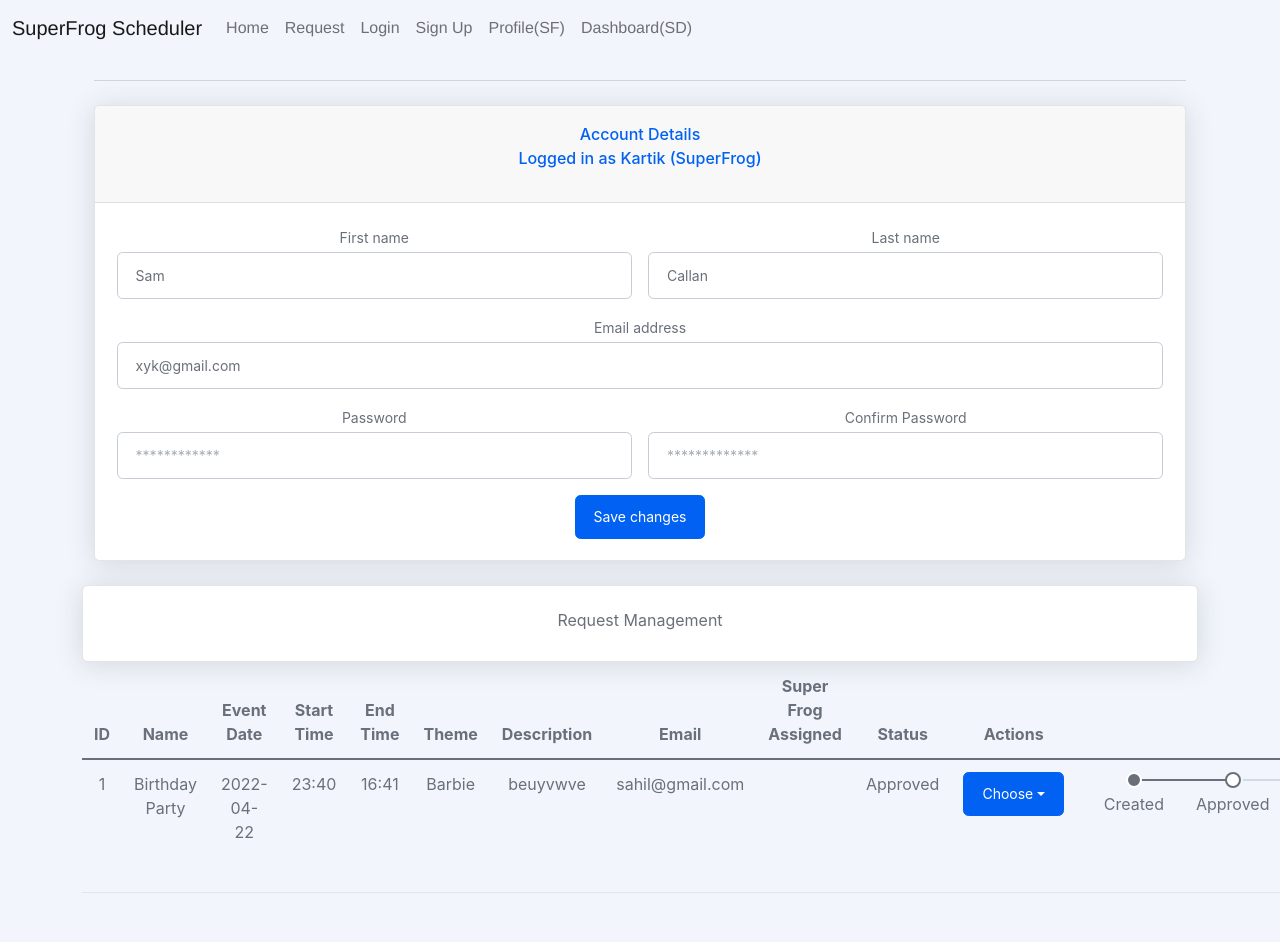
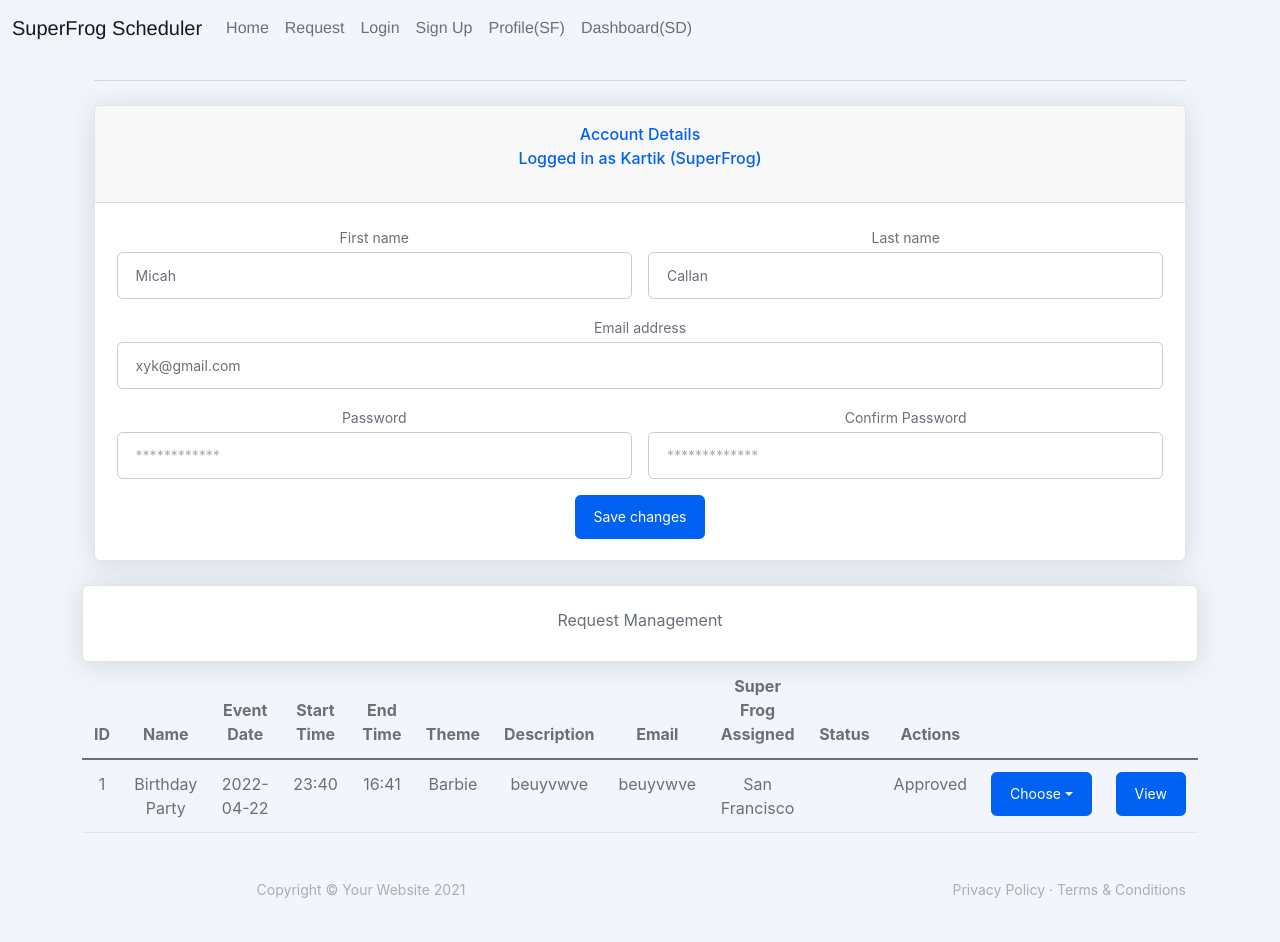
Before and after one commit to baovng/WebProject, a Vue app: page /profile in a window 1280 px wide. Shown: the top 942 px of the page. Built offline with nearby package versions, Linux system fonts and the light colour scheme; data requests are answered from the project's data file; a web font is replaced by a local one.

Commit message:
progress bar fix

```diff
--- a/db.json
+++ b/db.json
@@ -18,10 +18,10 @@
       "id": 2
     },
     {
-      "name": "Sam",
+      "name": "Micah",
       "email": "xyk@gmail.com",
       "role": "SuperFrog",
-      "inactive": false,
+      "inactive": true,
       "id": 3,
       "lname": "Callan"
     }
@@ -56,6 +56,21 @@
       "status": "Assigned",
       "assigned": "Kaly",
       "id": 2
+    },
+    {
+      "name": "Micah",
+      "lname": "Collins",
+      "location": "Fort Worth",
+      "theme": "Barbie",
+      "stime": "21:52",
+      "etime": "22:52",
+      "desc": "jdbebdh",
+      "email": "tk@gmail.com",
+      "ename": "Super Birthday",
+      "date": "2022-04-21",
+      "status": "Created",
+      "assigned": "Not Assigned Yet",
+      "id": 3
     }
   ],
   "superfrogs": [
--- a/src/components/Requests.vue
+++ b/src/components/Requests.vue
@@ -13,10 +13,10 @@
 //   $('#myInput').trigger('focus')
 // })
 
-import axios from "axios";
+import axios from 'axios'
 
 export default {
-  name: "Requests",
+  name: 'Requests',
   data() {
     return {
       requests: [],
@@ -26,7 +26,8 @@ export default {
       admin: 0,
       superfrog: 0,
       customer: 0,
-    };
+      current:"",
+    }
   },
   props: {
     role: String,
@@ -34,14 +35,14 @@ export default {
   },
   computed: {
     roledecider() {
-      if (this.role == "Admin") {
-        this.admin = 1;
+      if (this.role == 'Admin') {
+        this.admin = 1
       }
-      if (this.role == "SuperFrog") {
-        this.superfrog = 1;
+      if (this.role == 'SuperFrog') {
+        this.superfrog = 1
       }
-      if (this.role == "Customer") {
-        this.customer = 1;
+      if (this.role == 'Customer') {
+        this.customer = 1
       }
     },
 
@@ -49,23 +50,23 @@ export default {
       for (var i = 0; i < this.requests.length; i++) {
         if (
           this.requests[i].assigned == this.username ||
-          this.requests[i].status == "Approved"
+          this.requests[i].status == 'Approved'
         ) {
-          this.filteredreq.push(this.requests[i]);
+          this.filteredreq.push(this.requests[i])
         }
       }
-      if (this.role == "SuperFrog") {
-        this.requests = this.filteredreq;
+      if (this.role == 'SuperFrog') {
+        this.requests = this.filteredreq
       }
     },
 
     superfrogPopulate() {
       for (var i = 0; i < this.users.length; i++) {
         if (
-          this.users[i].role == "SuperFrog" &&
+          this.users[i].role == 'SuperFrog' &&
           this.users[i].inactive == false
         ) {
-          this.superfrogs.push(this.users[i]);
+          this.superfrogs.push(this.users[i])
         }
       }
     },
@@ -75,72 +76,137 @@ export default {
     async assigner(reqid, frogid, name) {
       this.requests = this.requests.map((req) => {
         if (req.id === reqid) {
-          req.status = "Assigned";
-          req.assigned = name;
+          req.status = 'Assigned'
+          req.assigned = name
         }
-        return req;
-      });
+        return req
+      })
       await axios
         .patch(`${`http://localhost:3000/requests`}/${reqid}`, {
-          status: "Assigned",
+          status: 'Assigned',
           assigned: name,
         })
         .then(function (response) {
-          console.log(response);
+          console.log(response)
         })
         .catch(function (error) {
-          console.log(error);
-        });
+          console.log(error)
+        })
     },
     async checker(id, status1) {
-      var temp = "";
+      var temp = ''
       this.requests = this.requests.map((req) => {
         if (req.id === id) {
-          req.status = status1;
-          if (status1 == "Assigned") {
-            temp = this.username;
+          req.status = status1
+          if (status1 == 'Assigned') {
+            temp = this.username
           } else {
-            temp = "";
+            temp = ''
           }
-          req.assigned = temp;
+          req.assigned = temp
         }
-        return req;
-      });
+        return req
+      })
       await axios
         .patch(`${`http://localhost:3000/requests`}/${id}`, {
           status: status1,
           assigned: temp,
         })
         .then(function (response) {
-          console.log(response);
+          console.log(response)
         })
         .catch(function (error) {
-          console.log(error);
-        });
+          console.log(error)
+        })
     },
+    viewProgress(id){
+      var curr_status=""
+      for (var i = 0; i < this.requests.length; i++) {
+        if(this.requests[i].id==id){
+          curr_status=this.requests[i].status
+        }
+      }
+      console.log(curr_status);
+      this.current=curr_status
+    }
   },
 
   mounted() {
-    this.roledecider;
+    this.roledecider
   },
   // Fetches posts when the component is created.
   async created() {
     try {
-      const response = await axios.get(`http://localhost:3000/requests`);
-      const response_super = await axios.get(`http://localhost:3000/users`);
-      this.users = response_super.data;
-      this.requests = response.data;
+      const response = await axios.get(`http://localhost:3000/requests`)
+      const response_super = await axios.get(`http://localhost:3000/users`)
+      this.users = response_super.data
+      this.requests = response.data
     } catch (e) {
-      this.errors.push(e);
+      this.errors.push(e)
     }
-    this.reqbasedonUser;
-    this.superfrogPopulate;
+    this.reqbasedonUser
+    this.superfrogPopulate
   },
-};
+}
 </script>
 
 <template>
   <!-- Modal -->
+  <!-- Modal -->
+  <div
+    class="modal fade"
+    id="exampleModalCenter"
+    tabindex="-1"
+    role="dialog"
+    aria-labelledby="exampleModalCenterTitle"
+    aria-hidden="true"
+  >
+    <div class="modal-dialog modal-dialog-centered" role="document">
+      <div class="modal-content">
+        <div class="modal-header">
+          <h5 class="modal-title" id="exampleModalCenterTitle">
+            Progress
+          </h5>
+          <button
+            class="btn-close"
+            type="button"
+            data-bs-dismiss="modal"
+            aria-label="Close"
+          ></button>
+        </div>
+        <div class="modal-body">
+          <div class="step mb-5">
+            <div class="step-item" :class="current == 'Created' ? 'active' : ''">
+              <a class="step-item-link" href="">Created</a>
+            </div>
+            <div class="step-item" :class="current == 'Approved' ? 'active' : ''" >
+              <a class="step-item-link" href="">Approved</a>
+            </div>
+            <div class="step-item"  :class="current == 'Signed Up' ? 'active' : ''" >
+              <a class="step-item-link" href="">Signed Up</a>
+            </div>
+            <div class="step-item" :class="current == 'Assigned' ? 'active' : ''">
+              <a class="step-item-link" href="">Assigned</a>
+            </div>
+            <div class="step-item" :class="current == 'Finished' ? 'active' : ''">
+              <a class="step-item-link" href="">Finished</a>
+            </div>
+          </div>
+        </div>
+        <div class="modal-footer">
+          <button
+            class="btn btn-secondary"
+            type="button"
+            data-bs-dismiss="modal"
+          >
+            Close
+          </button>
+        </div>
+      </div>
+    </div>
+  </div>
+
+  <!-- Modal End -->
   <tr v-for="req in requests" :key="req.id">
     <td scope="col">{{ req.id }}</td>
     <td scope="col">{{ req.ename }}</td>
@@ -149,7 +215,8 @@ export default {
     <td scope="col">{{ req.etime }}</td>
     <td scope="col">{{ req.theme }}</td>
     <td scope="col">{{ req.desc }}</td>
-    <td scope="col">{{ req.email }}</td>
+    <td scope="col">{{ req.desc }}</td>
+    <td scope="col">{{ req.location }}</td>
     <td scope="col">{{ req.assigned }}</td>
     <td scope="col">{{ req.status }}</td>
     <td v-if="admin" scope="col">
@@ -169,11 +236,12 @@ export default {
             @click="checker(req.id, 'Approved')"
             class="dropdown-item"
             href="#!"
-            >Approved</a
           >
-          <a class="dropdown-item" @click="checker(req.id, 'Denied')" href="#!"
-            >Denied</a
-          >
+            Approved
+          </a>
+          <a class="dropdown-item" @click="checker(req.id, 'Denied')" href="#!">
+            Denied
+          </a>
         </div>
       </div>
     </td>
@@ -196,8 +264,9 @@ export default {
             v-for="frog in superfrogs"
             :key="frog.id"
             @click="assigner(req.id, frog.id, frog.name)"
-            >{{ frog.name }}</a
           >
+            {{ frog.name }}
+          </a>
         </div>
       </div>
     </td>
@@ -219,125 +288,33 @@ export default {
             v-if="req.status == 'Approved'"
             class="dropdown-item"
             @click="checker(req.id, 'Assigned')"
-            >Sign Up</a
           >
+            Sign Up
+          </a>
           <a
             v-if="req.status == 'Assigned'"
             class="dropdown-item"
             @click="checker(req.id, 'Finished')"
-            >Finish</a
           >
-          <a v-if="req.status == 'Finished' || req.status == 'Denied'"
-            >Already Finished</a
-          >
+            Finish
+          </a>
+          <a v-if="req.status == 'Finished' || req.status == 'Denied'">
+            Already Finished
+          </a>
           <a v-else class="dropdown-item">Wait for Director</a>
         </div>
       </div>
     </td>
-    <!-- <td>
+    <td>
       <button
         class="btn btn-primary"
         type="button"
         data-bs-toggle="modal"
         data-bs-target="#exampleModalCenter"
+        @click="viewProgress(req.id)"
       >
         View
       </button>
-    </td>
-    <div
-      class="modal fade"
-      id="exampleModalCenter"
-      tabindex="-1"
-      role="dialog"
-      aria-labelledby="exampleModalCenterTitle"
-      aria-hidden="true"
-    >
-      <div class="modal-dialog modal-dialog-centered" role="document">
-        <div class="modal-content">
-          <div class="modal-header">
-            <h5 class="modal-title" id="exampleModalCenterTitle">
-              Vertically Centered Modal
-            </h5>
-            <button
-              class="btn-close"
-              type="button"
-              data-bs-dismiss="modal"
-              aria-label="Close"
-            ></button>
-          </div>
-          <div class="modal-body">
-              <div class="step mb-5">
-        <div class="step-item" :class="req.status == 'Created' ? 'active' : ''">
-          <a class="step-item-link" href="#!">Created</a>
-        </div>
-        <div
-          class="step-item"
-          :class="req.status == 'Approved' ? 'active' : ''"
-        >
-          <a class="step-item-link" href="#!">Approved</a>
-        </div>
-        <div
-          class="step-item"
-          :class="req.status == 'Signed Up' ? 'active' : ''"
-        >
-          <a class="step-item-link" href="#!">Signed Up</a>
-        </div>
-        <div
-          class="step-item"
-          :class="req.status == 'Assigned' ? 'active' : ''"
-        >
-          <a class="step-item-link" href="#!">Assigned</a>
-        </div>
-        <div
-          class="step-item"
-          :class="req.status == 'Finished' ? 'active' : ''"
-        >
-          <a class="step-item-link" href="#!">Finished</a>
-        </div>
-      </div>
-          </div>
-          <div class="modal-footer">
-            <button
-              class="btn btn-secondary"
-              type="button"
-              data-bs-dismiss="modal"
-            >
-              Close</button
-            ><button class="btn btn-primary" type="button">Save changes</button>
-          </div>
-        </div>
-      </div>
-    </div> -->
-    <td>
-      <div class="step mb-5">
-        <div class="step-item" :class="req.status == 'Created' ? 'active' : ''">
-          <a class="step-item-link" href="">Created</a>
-        </div>
-        <div
-          class="step-item"
-          :class="req.status == 'Approved' ? 'active' : ''"
-        >
-          <a class="step-item-link" href="">Approved</a>
-        </div>
-        <div
-          class="step-item"
-          :class="req.status == 'Signed Up' ? 'active' : ''"
-        >
-          <a class="step-item-link" href="">Signed Up</a>
-        </div>
-        <div
-          class="step-item"
-          :class="req.status == 'Assigned' ? 'active' : ''"
-        >
-          <a class="step-item-link" href="">Assigned</a>
-        </div>
-        <div
-          class="step-item"
-          :class="req.status == 'Finished' ? 'active' : ''"
-        >
-          <a class="step-item-link" href="">Finished</a>
-        </div>
-      </div>
     </td>
   </tr>
 </template>
--- a/src/views/DashboardSD.vue
+++ b/src/views/DashboardSD.vue
@@ -228,11 +228,13 @@ export default {
             <th scope="col">Theme</th>
             <th scope="col">Description</th>
             <th scope="col">Email</th>
+            <th scope="col">Location</th>
             <th scope="col">Super Frog Assigned</th>
             <th scope="col">Status</th>
             <th scope="col">Actions</th>
             <th scope="col">Assign</th>
             <th scope="col">Progress</th>
+
           </tr>
         </thead>
         <tbody id="userTableBody">
```
Also changed, not shown: src/views/Home.vue (+48 -1 lines).
